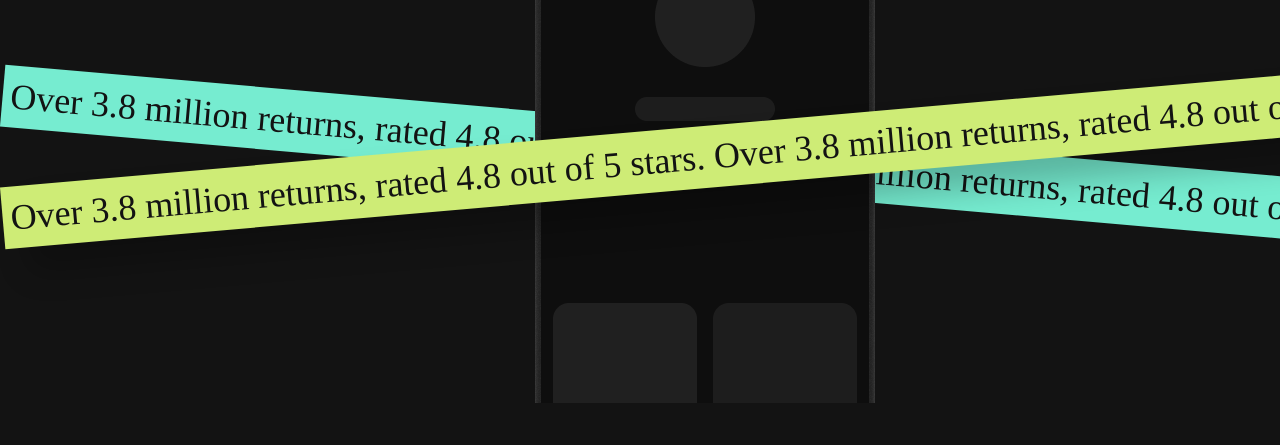
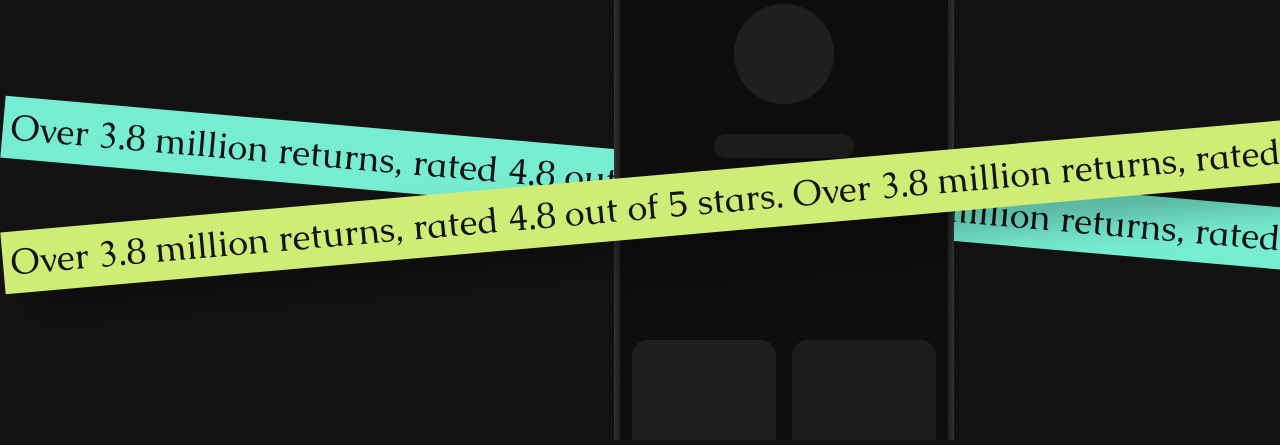
Before and after one commit to Preethi-Dev/Modern-Layout-45, a plain HTML site: page index.html in a window 1280 px wide. Shown: the part 526-971 px from the top of the page. Before the commit the page ends 933 px from the top, so only its background shows below. Drawn offline with Linux system fonts and the light colour scheme; the site is published under a folder, as on GitHub Pages, so addresses that start at the root find nothing.

Commit message:
update font path

```diff
--- a/style.css
+++ b/style.css
@@ -10,12 +10,12 @@
 /* Fonts */
 @font-face {
   font-family: "Caudex";
-  src: url(/assets/fonts/Caudex-Regular.ttf);
+  src: url("./assets/fonts/Caudex-Regular.ttf");
 }
 
 @font-face {
   font-family: "Caudex Bold";
-  src: url(/assets/fonts/Caudex-Bold.ttf);
+  src: url("./assets/fonts/Caudex-Bold.ttf");
 }
 
 /* Variables */
```
